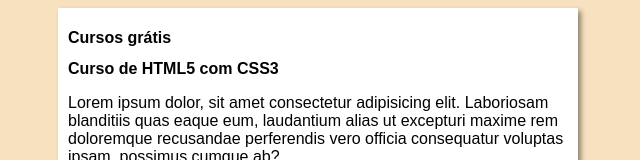
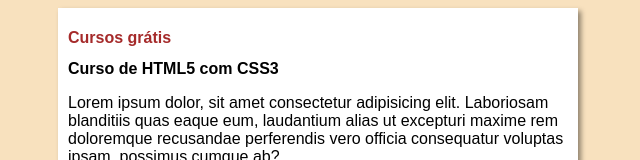
Before and after one commit to Henrique1301/projeto-site, a plain HTML site: page index.html in a window 1280 px wide. Shown: the top 160 px of the page, without its empty margins (322-962 px from the left). Drawn offline with Linux system fonts and the light colour scheme.

Commit message:
Update index.html

```diff
--- a/index.html
+++ b/index.html
@@ -10,7 +10,7 @@
 <body>
     <main>
         <header>
-            <h1>Cursos grátis</h1>
+            <h1 style="color: brown;">Cursos grátis</h1>
         </header>
         <article>
             <H2>Curso de HTML5 com CSS3</H2>
```
